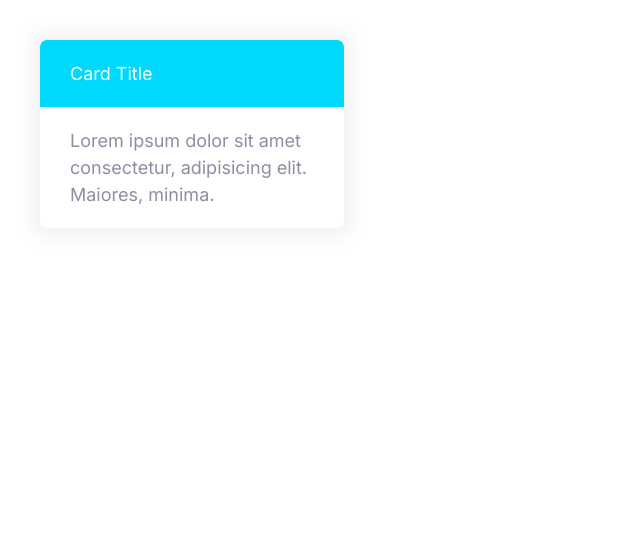
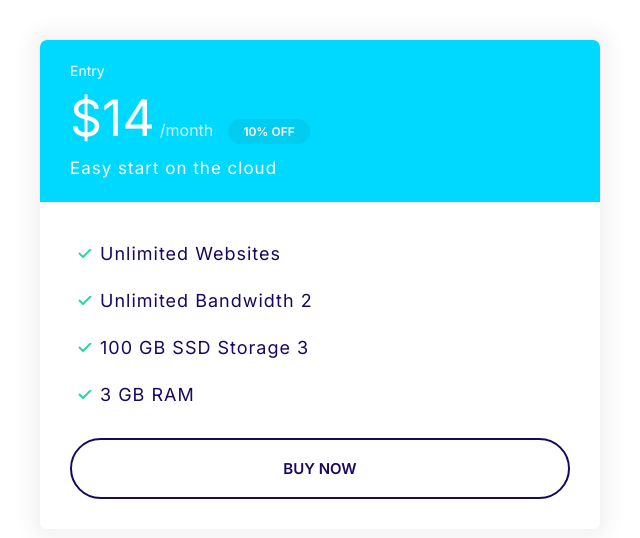
Before and after one commit to erzanthedev/Kwesify, a plain HTML site: page index.html in a window 1280 px wide. Shown: the whole page, without its empty margins (0-640 px from the left). Drawn offline with Linux system fonts and the light colour scheme.

Commit message:
Build the plan components

```diff
--- a/css/styles.css
+++ b/css/styles.css
@@ -124,6 +124,7 @@ a {
 
 .badge--small {
   font-size: 1.6rem;
+  padding: 0.5rem 1.5rem;
 }
 
 /* Badges for desktop screens */
@@ -303,11 +304,65 @@ a {
   padding: 2rem 3rem;
 }
 
-.card--primary .card__header{
-    background: var(--color-primary);
-    color: #fff;
+.card--primary .card__header {
+  background: var(--color-primary);
+  color: #fff;
 }
-.card--secondary .card__header{
-    background: var(--color-secondary);
-    color: #fff;
+.card--secondary .card__header {
+  background: var(--color-secondary);
+  color: #fff;
 }
+
+.card--secondary .badge--secondary {
+  background: #02cdf1;
+}
+
+/* Plans */
+.plan__name {
+  color: #fff;
+  margin: 0;
+  font-size: 2.4rem;
+  font-weight: 500;
+}
+
+.plan__price {
+  font-size: 6rem;
+}
+
+.plan__billing-cycle {
+  font-size: 2.4rem;
+  font-weight: 300;
+  opacity: 0.8;
+  margin-right: 1rem;
+}
+
+.plan__description {
+  font-weight: 300;
+  font-size: 2rem;
+  letter-spacing: 1px;
+  display: block;
+}
+
+.plan .list__item {
+  margin-bottom: 2rem;
+  letter-spacing: 1px;
+}
+
+/* Plans for desktop screens */
+@media screen and (min-width: 1024px) {
+  .plan__name {
+    font-size: 1.4rem;
+  }
+
+  .plan__price {
+    font-size: 5rem;
+  }
+
+  .plan__billing-cycle {
+    font-size: 1.6rem;
+  }
+
+  .plan__description {
+    font-size: 1.7rem;
+  }
+}
--- a/index.html
+++ b/index.html
@@ -15,12 +15,25 @@
     <link rel="stylesheet" href="css/styles.css" />
   </head>
   <body>
-    <div style="width: 30%; padding: 4rem">
-      <div class="card card--secondary">
-        <header class="card__header">Card Title</header>
-        <div class="card__body">
-          Lorem ipsum dolor sit amet consectetur, adipisicing elit. Maiores,
-          minima.
+    <div style="width: 50%; padding: 4rem">
+      <div class="plan">
+        <div class="card card--secondary">
+          <header class="card__header">
+            <h3 class="plan__name">Entry</h3>
+            <span class="plan__price">$14</span>
+            <span class="plan__billing-cycle">/month</span>
+            <span class="badge badge--secondary badge--small">10% OFF </span>
+            <span class="plan__description">Easy start on the cloud</span>
+          </header>
+          <div class="card__body">
+            <ul class="list list--tick">
+              <li class="list__item">Unlimited Websites</li>
+              <li class="list__item">Unlimited Bandwidth 2</li>
+              <li class="list__item">100 GB SSD Storage 3</li>
+              <li class="list__item">3 GB RAM</li>
+            </ul>
+            <button class="btn btn--outline btn--block">buy now</button>
+          </div>
         </div>
       </div>
     </div>
```
Also changed, not shown: components/plans.html (added, +20 -0 lines).
